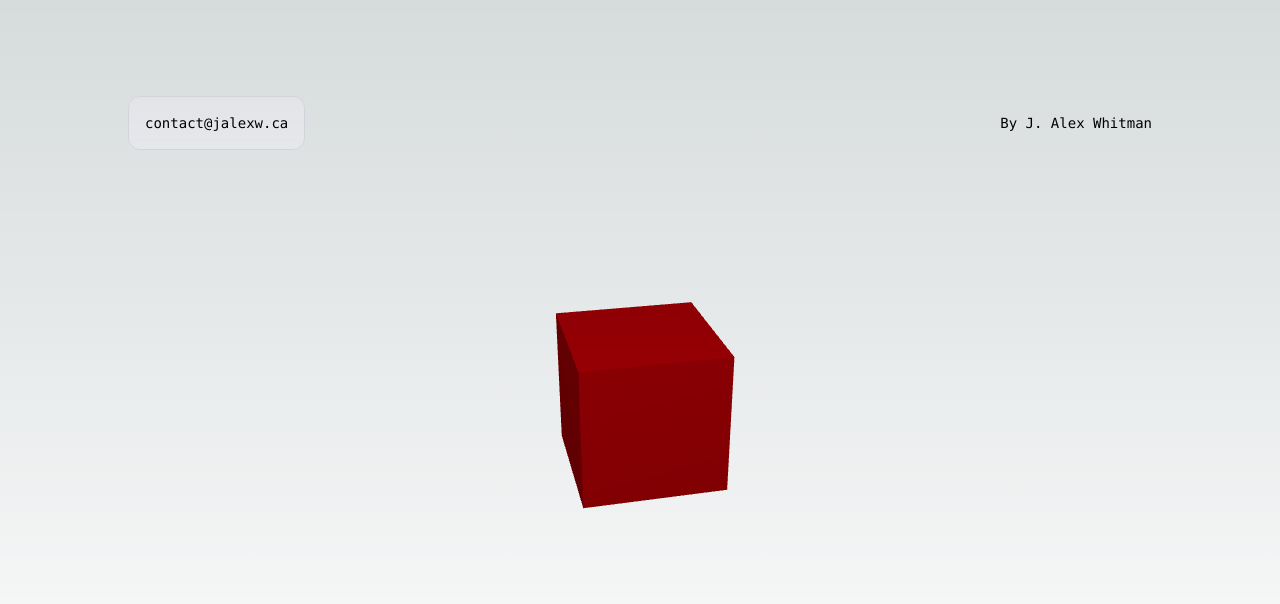
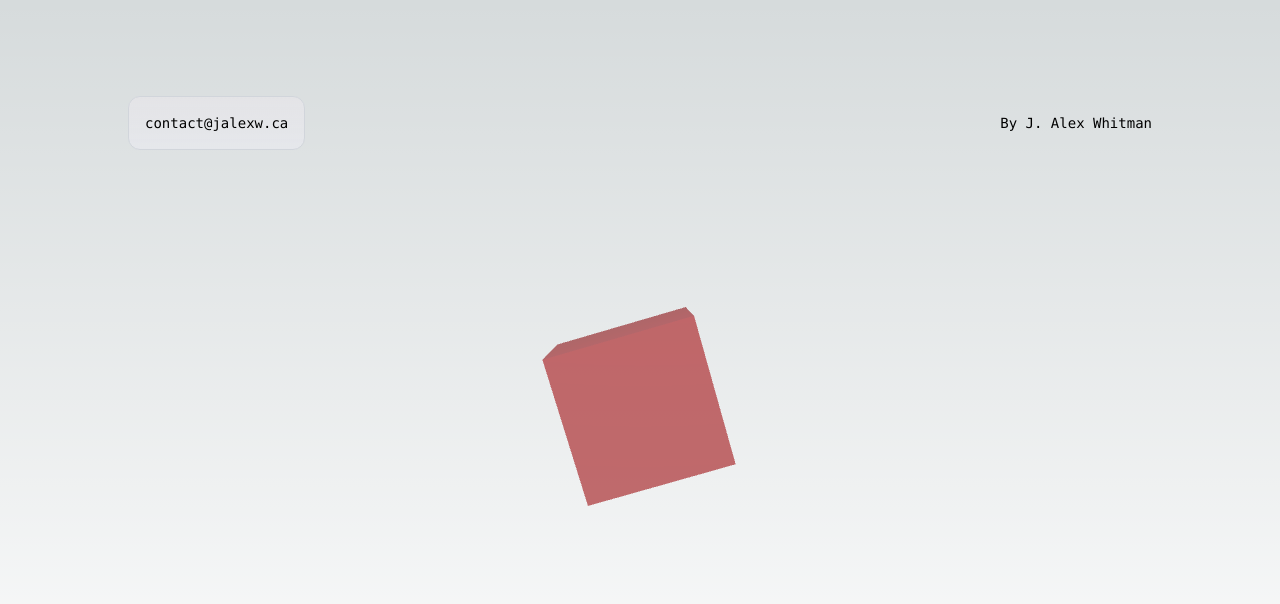
Before and after one commit to jalexw/personal-portfolio, a Next.js app: page / in a window 1280 px wide. Shown: the top 604 px of the page. Built offline with nearby package versions, Linux system fonts and the light colour scheme.

Commit message:
animate 3d cube in

```diff
--- a/src/app/portfolio.tsx
+++ b/src/app/portfolio.tsx
@@ -3,6 +3,7 @@
 import { DynamicExperience } from "@/components/experience";
 import { WelcomeMessage } from "@/components/welcome-message";
 import { email } from "@/metadata";
+import { AnimatePresence } from "framer-motion";
 import Link from "next/link";
 import type { ReactElement } from "react";
 
@@ -31,12 +32,14 @@ export function PortfolioExperienceContent(): ReactElement {
 
       <div
         id="welcome-message-container"
-        className="w-full overflow-x-hidden flex items-center justify-center"
+        className="w-full overflow-x-hidden flex items-center justify-center z-10"
       >
         <WelcomeMessage />
       </div>
 
-      <DynamicExperience />
+      <AnimatePresence>
+        <DynamicExperience />
+      </AnimatePresence>
     </main>
   )
 }
--- a/src/components/experience/canvas.tsx
+++ b/src/components/experience/canvas.tsx
@@ -9,13 +9,9 @@ import { welcomeMessageExitDuration } from "@/components/welcome-message";
 
 export function ExperienceCanvas(): ReactElement {
   const isReady: boolean = useExperienceReady()
-
-  useEffect(() => {
-    if (process.env.NODE_ENV === 'development') {
-      console.log('ExperienceCanvas ready status: ', isReady)
-    }
-  })
-
+  if (!isReady) {
+    return <></>;
+  }
   return (
     <m.div
       id="experience-canvas-fade-in-effect"
@@ -31,8 +27,8 @@ export function ExperienceCanvas(): ReactElement {
         visible: {
           opacity: 1,
           transition: {
-            delay: welcomeMessageExitDuration + 0.5,
-            duration: 2
+            delay: welcomeMessageExitDuration,
+            duration: 2.5
           },
           visibility: "visible",
           display: "block"
@@ -41,7 +37,7 @@ export function ExperienceCanvas(): ReactElement {
       initial="hidden"
       animate="visible"
       exit="hidden"
-      className="w-full h-full fixed top-0 left-0"
+      className="w-full h-full fixed top-0 left-0 -z-10"
     >
       <Canvas
         style={{
@@ -49,8 +45,10 @@ export function ExperienceCanvas(): ReactElement {
           height: '100%',
           position: 'relative',
           top: 0,
-          left: 0
+          left: 0,
+          zIndex: -10
         }}
+        className="-z-10"
       >
         <Scene />
       </Canvas>
--- a/src/components/experience/scene.tsx
+++ b/src/components/experience/scene.tsx
@@ -39,7 +39,7 @@ export function Scene(): ReactElement {
 
       {/* <primitive object={Penguin.scene} /> */}
 
-      <pointLight intensity={75} position={[0, 5, 5]}/>
+      <pointLight intensity={90} position={[0, 5, 5]}/>
       <ambientLight intensity={0.4} />
     </>
   )
--- a/src/components/welcome-message/blurred-background-colors.tsx
+++ b/src/components/welcome-message/blurred-background-colors.tsx
@@ -7,7 +7,6 @@ export function BlurredBackgroundColors(): ReactElement {
   const { loadingStates } = useExperienceLoaderState()
 
   return (
-    <AnimatePresence >
     <m.div
       id='blurred-background-colors'
       transition={{
@@ -43,7 +42,9 @@ export function BlurredBackgroundColors(): ReactElement {
         top-[50vh]
         left-[10vw] lg:left-[30vw]
         place-items-center
-          w-full"
+        w-full
+        z-40
+      "
     >
       <m.div
         className="
@@ -68,6 +69,5 @@ export function BlurredBackgroundColors(): ReactElement {
         "
       />
     </m.div>
-    </AnimatePresence>
   )
 }
--- /dev/null
+++ b/src/components/welcome-message/typewriter-effect/cursor-blinker.tsx
@@ -0,0 +1,37 @@
+"use client";
+
+import { m } from "framer-motion";
+
+export function CursorBlinker() {
+  return (
+    <m.span
+      variants={{
+        hidden: {
+          opacity: 0,
+          transitionEnd: {
+            visibility: "hidden",
+            display: "none"
+          }
+        },
+        blinking: {
+          opacity: [0, 0, 1, 1],
+          transition: {
+            duration: 1,
+            repeat: Infinity,
+            repeatDelay: 0,
+            ease: "linear",
+            times: [0, 0.5, 0.5, 1]
+          },
+          visibility: "visible",
+        }
+      }}
+      initial="blinking"
+      animate="blinking"
+      exit="hidden"
+      className="text-slate-900 dark:text-white inline-block"
+      role='presentation'
+    >
+      |
+    </m.span>
+  );
+}
--- /dev/null
+++ b/src/components/welcome-message/typewriter-effect/index.ts
@@ -0,0 +1,2 @@
+
+export {TypewriterEffectGreeting} from './typewriter-effect-greeting';
--- a/src/components/welcome-message/typewriter-effect-greeting.tsx
+++ b/src/components/welcome-message/typewriter-effect/typewriter-effect-greeting.tsx
@@ -1,41 +1,10 @@
+"use client";
+
 import { MotionValue, m, useAnimate, useMotionValue, useTransform } from "framer-motion";
 import { ReactElement, useEffect } from "react";
-import { duration } from "./exit-duration";
+import { duration } from "../exit-duration";
 import { useExperienceReady } from "@/components/experience-loader";
-
-function CursorBlinker() {
-  return (
-    <m.span
-      variants={{
-        hidden: {
-          opacity: 0,
-          transitionEnd: {
-            visibility: "hidden",
-            display: "none"
-          }
-        },
-        blinking: {
-          opacity: [0, 0, 1, 1],
-          transition: {
-            duration: 1,
-            repeat: Infinity,
-            repeatDelay: 0,
-            ease: "linear",
-            times: [0, 0.5, 0.5, 1]
-          },
-          visibility: "visible",
-        }
-      }}
-      initial="blinking"
-      animate="blinking"
-      exit="hidden"
-      className="text-slate-900 dark:text-white inline-block"
-      role='presentation'
-    >
-      |
-    </m.span>
-  );
-}
+import { CursorBlinker } from "./cursor-blinker";
 
 export function TypewriterEffectGreeting({ message }: { message: string[] }): ReactElement {
   const isReady = useExperienceReady()
@@ -59,7 +28,7 @@ export function TypewriterEffectGreeting({ message }: { message: string[] }): Re
   }, [animate, message, count, isReady]);
 
   return (
-    <h1 className="flex flex-row flex-nowrap items-center text-4xl absolute m-auto top-[50vh] pointer-events-none">
+    <h1 className="flex flex-row flex-nowrap items-center text-4xl absolute m-auto top-[50vh] pointer-events-none z-50">
       <m.span ref={scope}>{displayText}</m.span>
       <CursorBlinker />
     </h1>
--- a/src/components/welcome-message/welcome-message.tsx
+++ b/src/components/welcome-message/welcome-message.tsx
@@ -3,7 +3,7 @@
 import { AnimatePresence, m } from "framer-motion";
 import { type ReactElement } from "react";
 import { useExperienceReady } from "../experience-loader";
-import { TypewriterEffectGreeting } from "./typewriter-effect-greeting";
+import { TypewriterEffectGreeting } from "./typewriter-effect";
 import { BlurredBackgroundColors } from "./blurred-background-colors";
 
 export function WelcomeMessage(): ReactElement {
```
Lines whose indentation alone changed are shown as unchanged.
